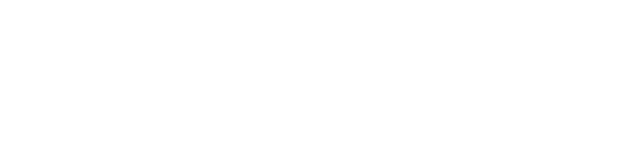
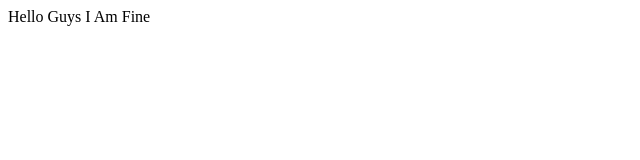
Before and after one commit to Aidenz/Excercise3, a plain HTML site: page images.html in a window 1280 px wide. Shown: the whole page, without its empty margins (0-640 px from the left). Drawn offline with Linux system fonts and the light colour scheme.

Commit message:
images.html

```diff
--- a/images.html
+++ b/images.html
@@ -1,6 +1,11 @@
 <html>
 <body>
 <p>
+Hello
+Guys
+I
+Am
+Fine
 </p>
 </body
 </html>
```
